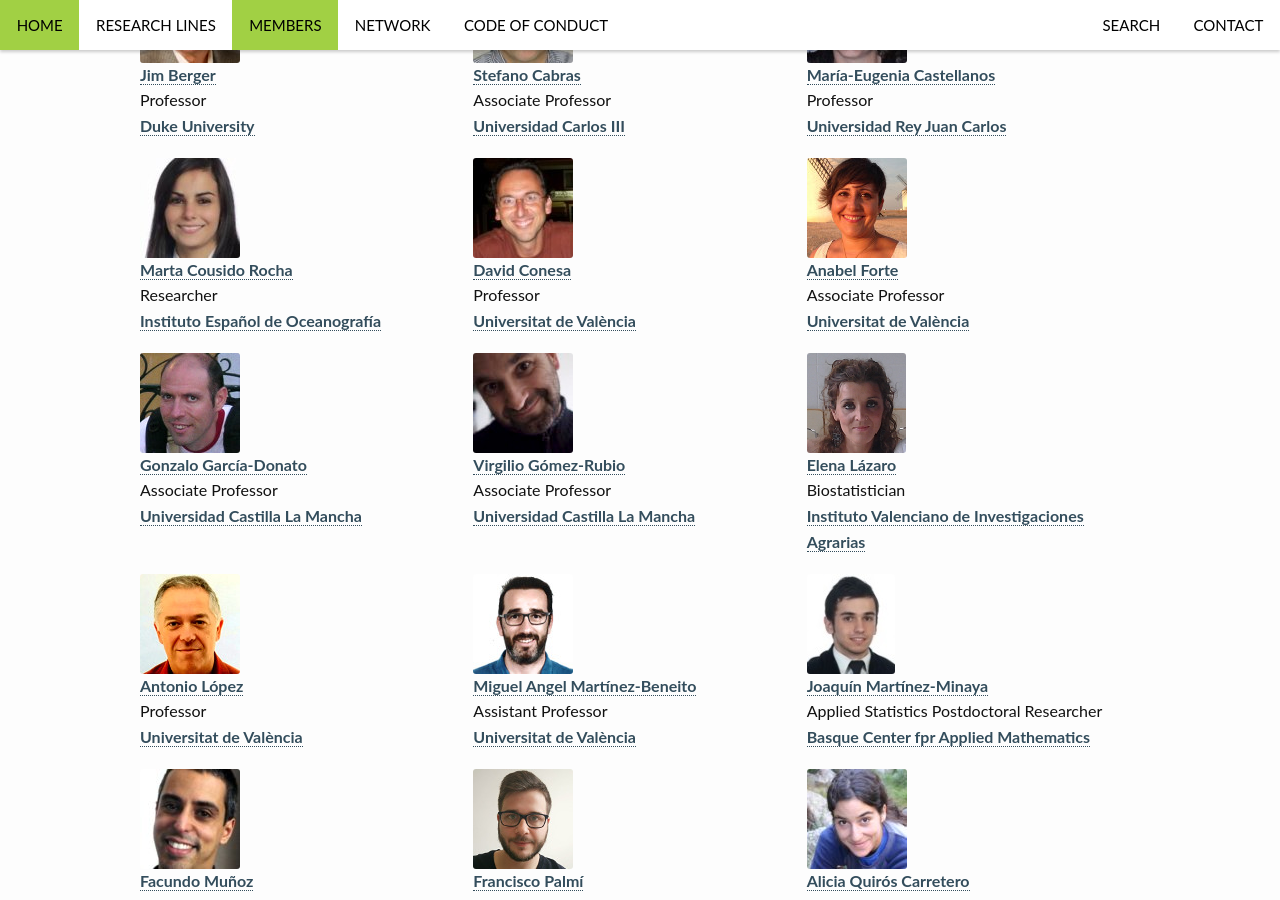
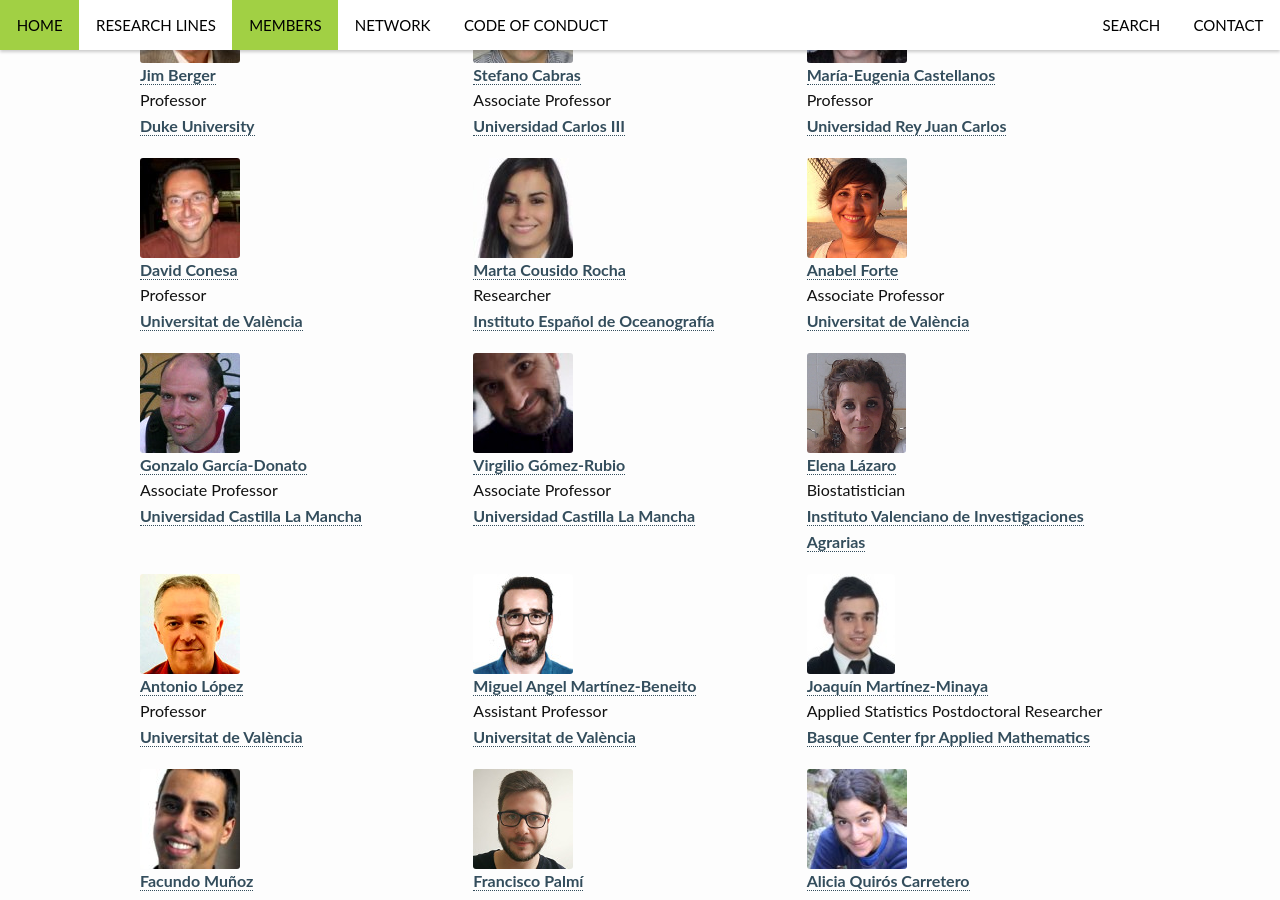
Before and after one commit to VABAR/VABAR.github.io, a Jekyll site: the page built from pages/members.md, in a window 1280 px wide and 900 px high, scrolled down 669 px. Built offline with Jekyll 4.4.1, drawn with Linux system fonts in a browser that asks for light colours; some of the changed lines change nothing that is shown.

Commit message:
Fix alphabetical ordering M Cousido

```diff
--- a/_data/members.yml
+++ b/_data/members.yml
@@ -46,19 +46,19 @@
   url: http://mecastellanos.wordpress.com
   img: meugenia.jpg
 
+- name: David Conesa
+  affiliation: uveg
+  position: Professor
+  email: david.v.conesa@uv.es
+  url: http://www.geeitema.org/conesa/
+  img: david.jpg
+
 - name: Marta Cousido Rocha
   affiliation: ieo
   position: Researcher
   email: marta.edu21@gmail.com
   url: https://www.linkedin.com/in/marta-cousido-rocha-209382105/
   img: mcousido.jpeg
-
-- name: David Conesa
-  affiliation: uveg
-  position: Professor
-  email: david.v.conesa@uv.es
-  url: http://www.geeitema.org/conesa/
-  img: david.jpg
 
 - name: Anabel Forte
   affiliation: uveg
```
